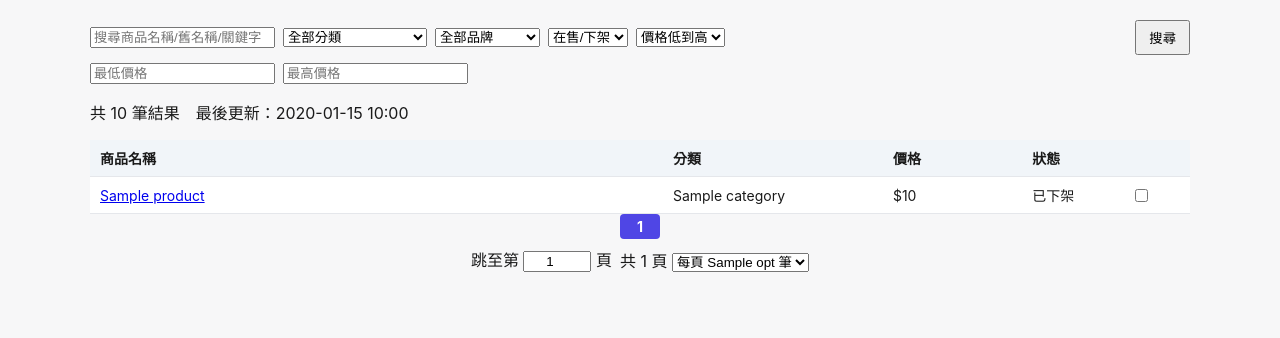
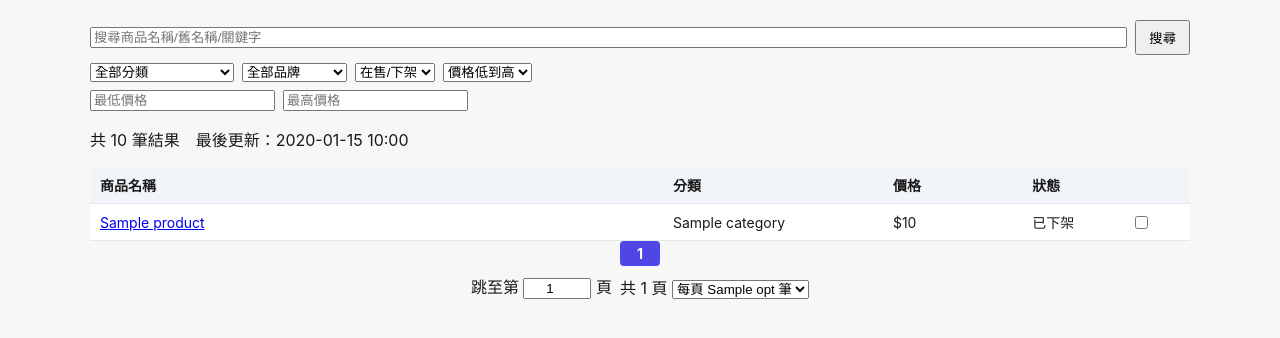
Before and after one commit to xthywork/coolpc-price-history, a Python web app: template src/coolpc/public_api/templates/search.html in a window 1280 px wide. Shown: the part 48-386 px from the top of the page. Run offline with Jinja, Linux system fonts and the light colour scheme; the template is opened without the code that fills it: most values are stand-ins (such as "Sample title", 1, 10 or a date in 2020).

Commit message:
style(public): widen keyword input, search button beside it, dropdowns to next row
Row 1 is now just the keyword input (flex:1, wider) and the 搜尋 button
right next to it (no more margin-left:auto pushing it to the far right).
Row 2 holds subcategory/brand/is_active/sort; row 3 (unchanged) holds
min/max price.

Co-Authored-By: Claude Sonnet 5 <noreply@anthropic.com>
Claude-Session: https://claude.ai/code/session_01QTzsUR6fa9ciKCyy4F5Jaj

```diff
--- a/src/coolpc/public_api/templates/search.html
+++ b/src/coolpc/public_api/templates/search.html
@@ -2,8 +2,11 @@
 {% block title %}商品搜尋 - 原價屋歷史價格查詢{% endblock %}
 {% block content %}
 <form class="filters" method="get" action="/" id="searchFiltersForm" style="display:block;">
-  <div style="display:flex; flex-wrap:wrap; gap:8px; align-items:center;">
-    <input type="text" name="q" placeholder="搜尋商品名稱/舊名稱/關鍵字" value="{{ query.q }}">
+  <div style="display:flex; gap:8px; align-items:center;">
+    <input type="text" name="q" placeholder="搜尋商品名稱/舊名稱/關鍵字" value="{{ query.q }}" style="flex:1; min-width:200px;">
+    <button type="submit">搜尋</button>
+  </div>
+  <div style="display:flex; flex-wrap:wrap; gap:8px; margin-top:8px;">
     <select name="subcategory_id">
       <option value="">全部分類</option>
       {% for sc in subcategories %}
@@ -28,7 +31,6 @@
       <option value="category_asc" {% if query.sort == "category_asc" %}selected{% endif %}>分類</option>
       <option value="status_active_first" {% if query.sort == "status_active_first" %}selected{% endif %}>狀態</option>
     </select>
-    <button type="submit" style="margin-left:auto;">搜尋</button>
   </div>
   <div style="display:flex; gap:8px; margin-top:8px;">
     <input type="number" name="min_price" id="minPriceInput" placeholder="最低價格" value="{{ query.min_price or '' }}">
```
Also changed, not shown: tests/public_api/test_search_page.py (+15 -0 lines).
